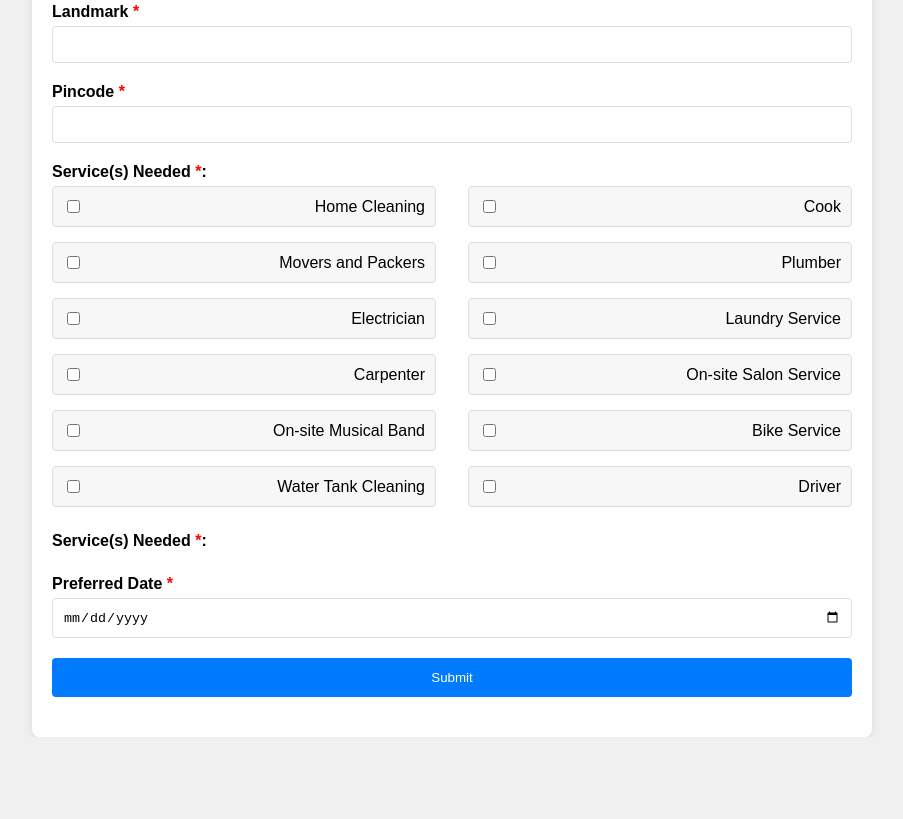
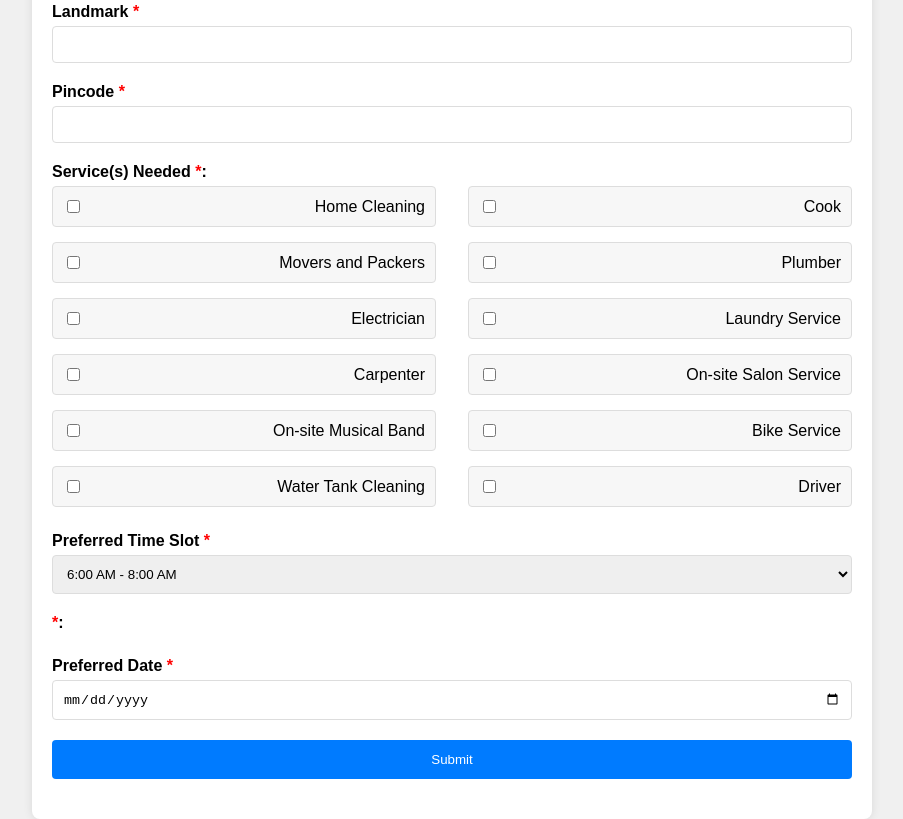
Before and after one commit to dtodstint/Site, a website built with Vite: page booking.html in a window 1280 px wide. Shown: the part 511-1330 px from the top of the page, without its empty margins (188-1091 px from the left). Before the commit the page ends 1248 px from the top, so only its background shows below. Built offline with nearby package versions, Linux system fonts and the light colour scheme.

Commit message:
Update booking.html

```diff
--- a/booking.html
+++ b/booking.html
@@ -203,9 +203,23 @@
       </div>
 
       <!-- Timing Section -->
+        <div class="form-group">
+        <label for="timing">Preferred Time Slot <span class="required">*</span></label>
+        <select id="timing" name="timing" required>
+          <option value="6:00 AM - 8:00 AM">6:00 AM - 8:00 AM</option>
+          <option value="8:00 AM - 10:00 AM">8:00 AM - 10:00 AM</option>
+          <option value="10:00 AM - 12:00 PM">10:00 AM - 12:00 PM</option>
+          <option value="12:00 PM - 2:00 PM">12:00 PM - 2:00 PM</option>
+          <option value="2:00 PM - 4:00 PM">2:00 PM - 4:00 PM</option>
+          <option value="4:00 PM - 6:00 PM">4:00 PM - 6:00 PM</option>
+          <option value="6:00 PM - 8:00 PM">6:00 PM - 8:00 PM</option>
+          <option value="8:00 PM - 10:00 PM">8:00 PM - 10:00 PM</option>
+          <option value="from 10:00 PM">from 10:00 PM</option>
+        </select>
+      </div>
      <!-- Service Section -->
     <div class="form-group">
-      <label>Service(s) Needed <span class="required">*</span>:</label>
+      <label><span class="required">*</span>:</label>
       <div class="services-group"></div> <!-- Keep this empty for dynamic rendering -->
     </div>
 
@@ -242,14 +256,13 @@
       // Get the selected services
       const services = Array.from(document.querySelectorAll('input[name="service"]:checked')).map(el => el.value).join(", ");
 
-      // const timing = document.getElementById("timing").value;
+      const timing = document.getElementById("timing").value;
       const date = document.getElementById("date").value;
 
       // Collect the form data
 
       // Construct the payload
       const payload = {
-        id: id, // Ensure this is a unique booking ID
         service: service,
         customer: {
           name: name,
```
